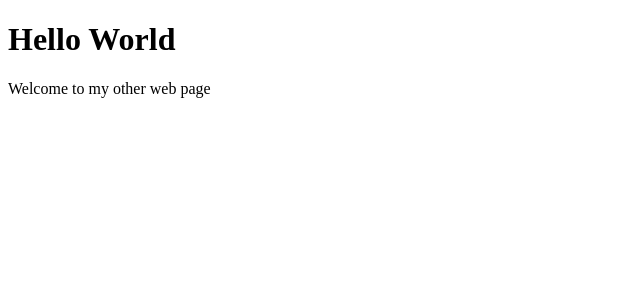
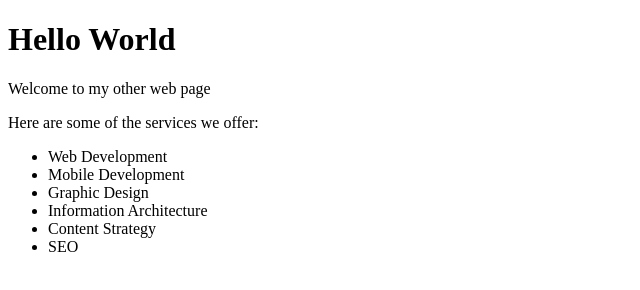
Before and after one commit to devark28/Gym-Git-Exercise-Solutions-Copy, a plain HTML site: page services.html in a window 1280 px wide. Shown: the whole page, without its empty margins (0-640 px from the left). Drawn offline with Linux system fonts and the light colour scheme.

Commit message:
Feat: added services we offer

```diff
--- a/services.html
+++ b/services.html
@@ -8,5 +8,14 @@
 <body>
     <h1>Hello World</h1>
     <p>Welcome to my other web page</p>
+    <div>Here are some of the services we offer:</div>
+    <ul>
+        <li>Web Development</li>
+        <li>Mobile Development</li>
+        <li>Graphic Design</li>
+        <li>Information Architecture</li>
+        <li>Content Strategy</li>
+        <li>SEO</li>
+    </ul>
 </body>
 </html>
```
